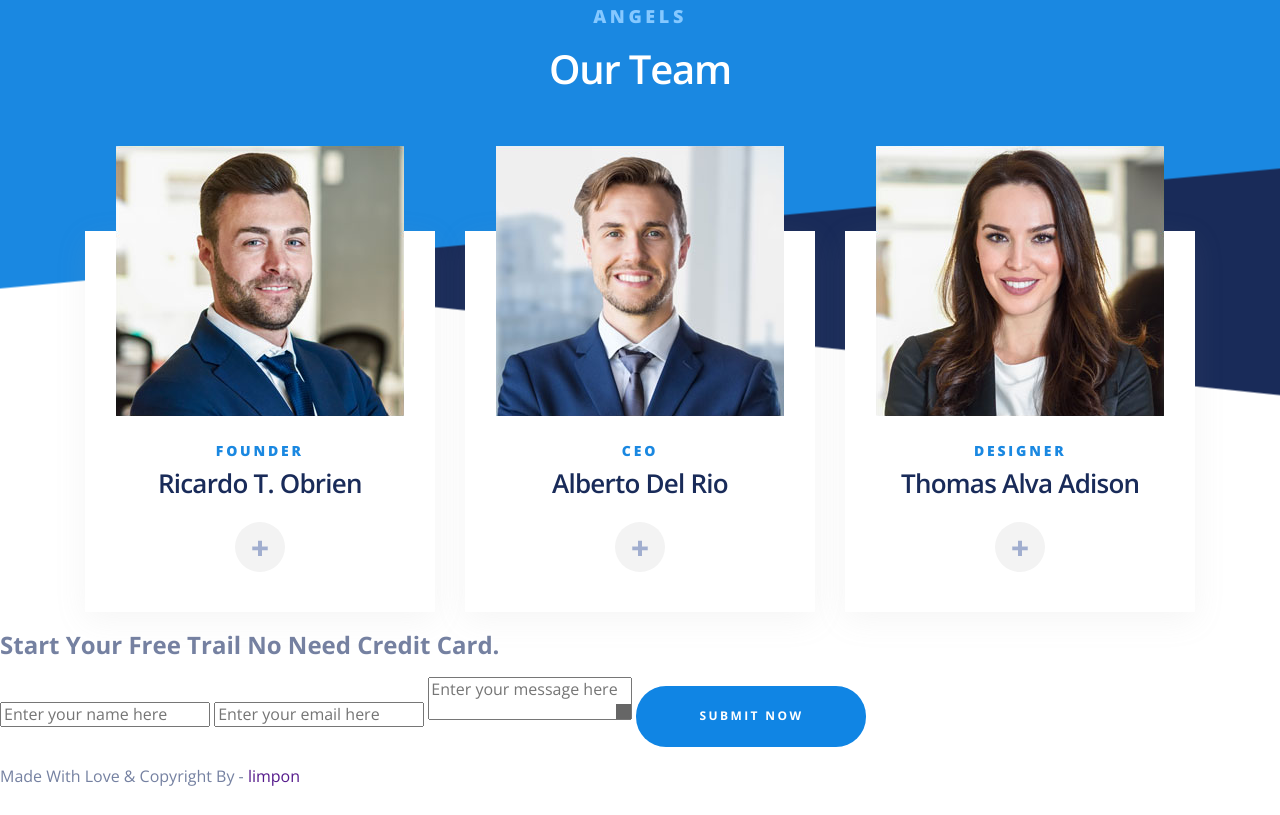
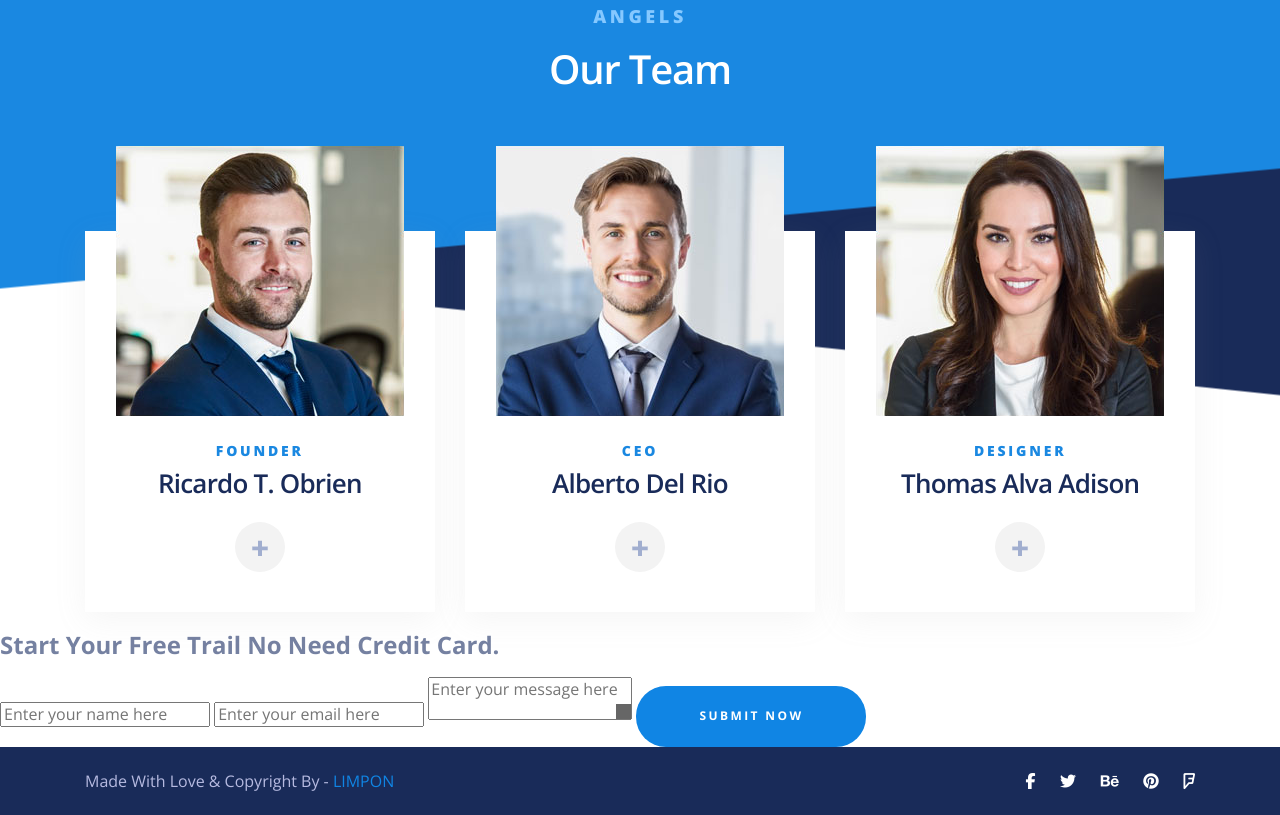
Before and after one commit to rayxxsuzuya/Limpon, a plain HTML site: page index.html in a window 1280 px wide. Shown: the part 9430-10245 px from the top of the page. Drawn offline with nearby package versions, Linux system fonts and the light colour scheme.

Commit message:
footer is done

```diff
--- a/css/style.css
+++ b/css/style.css
@@ -1181,3 +1181,37 @@ ul {
 .box-info p {
     margin: 0 0 0 0;
 }
+
+.footer {
+    background-color: #192b59;
+    padding: 5px 0;
+}
+
+.footer .wrap {
+    display: flex;
+    justify-content: space-between;
+    align-items: center;
+}
+
+.footer .wrap p {
+    color: #b6bae0;
+    font-size: 16px;
+    font-weight: 400;
+}
+
+.footer .wrap p>a {
+    color: #1085e4;
+    text-transform: uppercase;
+}
+
+.social li{
+    display: inline-block;
+    margin-left: 20.5px;
+}
+
+
+.social li a i {
+    color: #fff;
+    font-size: 16px;
+    font-weight: 400;
+}
--- a/index.html
+++ b/index.html
@@ -452,14 +452,14 @@
 			</form>
 		</div>
 		<div class="footer">
-			<div>
+			<div class="wrap">
 				<p>Made With Love & Copyright By - <a href="">limpon</a></p>
 				<ul class="social">
-					<li><a href="" target="_blank"></a></li>
-					<li><a href="" target="_blank"></a></li>
-					<li><a href="" target="_blank"></a></li>
-					<li><a href="" target="_blank"></a></li>
-					<li><a href="" target="_blank"></a></li>
+					<li><a class="fb-url" href="" target="_blank"><i class="fab fa-facebook-f"></i></a></li>
+					<li><a class="tw-url" href="" target="_blank"><i class="fab fa-twitter"></i></a></li>
+					<li><a class="be-url" href="" target="_blank"><i class="fab fa-behance"></i></a></li>
+					<li><a class="pin-url" href="" target="_blank"><i class="fab fa-pinterest"></i></a></li>
+					<li><a class="fs-url" href="" target="_blank"><i class="fab fa-foursquare"></i></a></li>
 				</ul>
 			</div>
 		</div>
```
